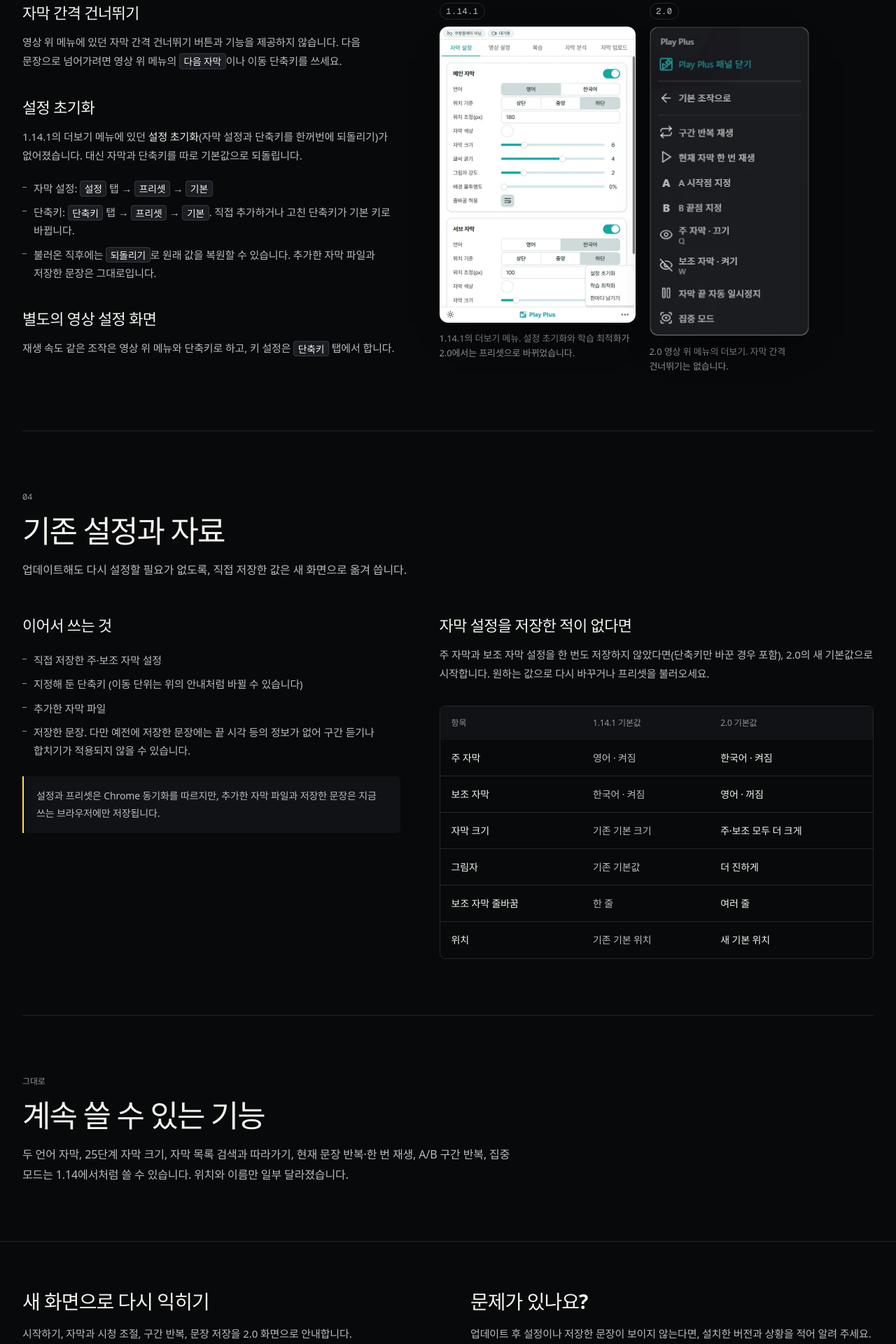
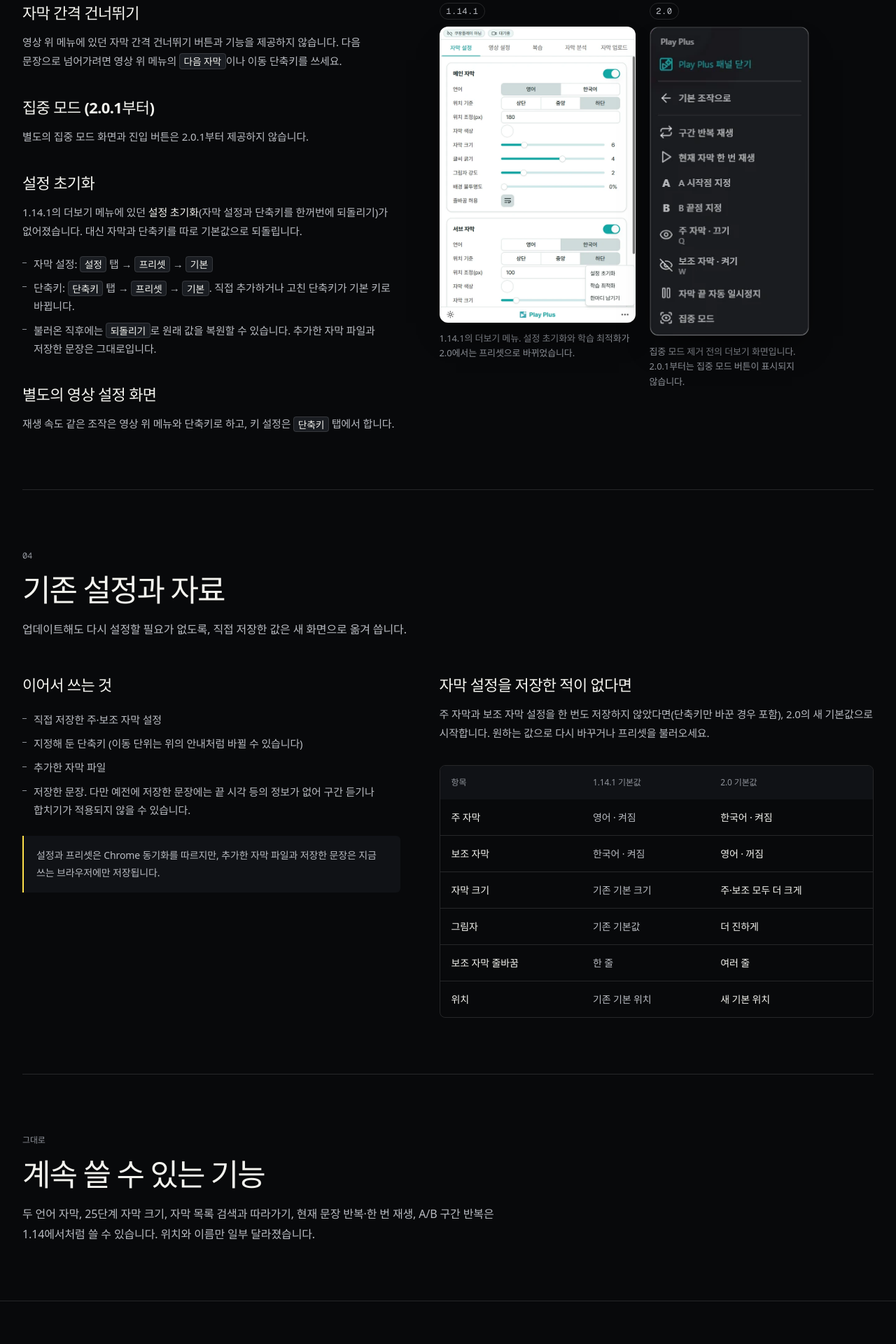
Before and after one commit to saramkim/saramkim.com, a Next.js app: page /play-plus/updates/2.0 in a window 1280 px wide. Shown: the part 4580-6500 px from the top of the page at 70% size. Built offline with nearby package versions, Linux system fonts and the light colour scheme; a web font is replaced by a local one.

Commit message:
docs: note focus mode removal in guides (#21)

```diff
--- a/app/play-plus/_guide/shots.ts
+++ b/app/play-plus/_guide/shots.ts
@@ -44,7 +44,7 @@ export const shots = {
   },
   videoMenuMore: {
     src: videoMenuMore,
-    alt: '영상 위 조작 메뉴의 더보기 화면. 기본 조작으로, 구간 반복 재생, 현재 자막 한 번 재생, A 시작점 지정, B 끝점 지정, 주 자막 끄기(Q), 보조 자막 켜기(W), 자막 끝 자동 일시정지, 집중 모드가 있습니다.',
+    alt: '집중 모드 제거 전의 영상 위 조작 메뉴 더보기 화면. 기본 조작으로, 구간 반복 재생, 현재 자막 한 번 재생, A 시작점 지정, B 끝점 지정, 주 자막 끄기(Q), 보조 자막 켜기(W), 자막 끝 자동 일시정지, 집중 모드가 있습니다.',
   },
   rangeSelected: {
     src: panelRangeSelected,
--- a/app/play-plus/guide/page.tsx
+++ b/app/play-plus/guide/page.tsx
@@ -220,7 +220,7 @@ export default function PlayPlusGuidePage() {
                 </li>
                 <li>
                   <Ui>더보기</Ui>: <Ui>구간 반복 재생</Ui>, <Ui>현재 자막 한 번 재생</Ui>, <Ui>A 시작점 지정</Ui>·
-                  <Ui>B 끝점 지정</Ui>, 주 자막·보조 자막 켜기·끄기, <Ui>자막 끝 자동 일시정지</Ui>, <Ui>집중 모드</Ui>
+                  <Ui>B 끝점 지정</Ui>, 주 자막·보조 자막 켜기·끄기, <Ui>자막 끝 자동 일시정지</Ui>
                 </li>
                 <li>
                   <Ui>자막 끝 자동 일시정지</Ui>를 켜면 주 자막 한 문장이 끝날 때마다 영상이 멈춥니다. 처음에는 꺼져
@@ -234,7 +234,7 @@ export default function PlayPlusGuidePage() {
                 size='compact'
                 caption='기본 메뉴. 패널이 열려 있어 첫 버튼이 패널 닫기로 보입니다. 단축키가 지정된 버튼에는 키가 함께 표시됩니다.'
               />
-              <ShotFigure shot={shots.videoMenuMore} size='compact' caption='더보기를 누른 화면. 기본 조작으로를 누르면 돌아갑니다.' />
+              <ShotFigure shot={shots.videoMenuMore} size='compact' caption='기본 조작으로를 누르면 돌아갑니다. 캡처의 집중 모드 버튼은 2.0.1부터 표시되지 않습니다.' />
               <ShotFigure
                 shot={shots.videoDualSubtitles}
                 size='wide'
--- a/app/play-plus/updates/2.0/page.tsx
+++ b/app/play-plus/updates/2.0/page.tsx
@@ -257,6 +257,10 @@ export default function PlayPlusUpdate20Page() {
                 영상 위 메뉴에 있던 자막 간격 건너뛰기 버튼과 기능을 제공하지 않습니다. 다음 문장으로 넘어가려면 영상 위
                 메뉴의 <Ui>다음 자막</Ui>이나 이동 단축키를 쓰세요.
               </p>
+              <h3 className='pt-4'>집중 모드 (2.0.1부터)</h3>
+              <p>
+                별도의 집중 모드 화면과 진입 버튼은 2.0.1부터 제공하지 않습니다.
+              </p>
               <h3 className='pt-4'>설정 초기화</h3>
               <p>
                 1.14.1의 더보기 메뉴에 있던 <strong>설정 초기화</strong>(자막 설정과 단축키를 한꺼번에 되돌리기)가
@@ -286,7 +290,7 @@ export default function PlayPlusUpdate20Page() {
                 badge='1.14.1'
                 caption='1.14.1의 더보기 메뉴. 설정 초기화와 학습 최적화가 2.0에서는 프리셋으로 바뀌었습니다.'
               />
-              <ShotFigure shot={shots.videoMenuMore} badge='2.0' size='compact' caption='2.0 영상 위 메뉴의 더보기. 자막 간격 건너뛰기는 없습니다.' />
+              <ShotFigure shot={shots.videoMenuMore} badge='2.0' size='compact' caption='집중 모드 제거 전의 더보기 화면입니다. 2.0.1부터는 집중 모드 버튼이 표시되지 않습니다.' />
             </ShotRow>
           </div>
         </section>
@@ -351,7 +355,7 @@ export default function PlayPlusUpdate20Page() {
             index='그대로'
             id='same'
             title='계속 쓸 수 있는 기능'
-            lead='두 언어 자막, 25단계 자막 크기, 자막 목록 검색과 따라가기, 현재 문장 반복·한 번 재생, A/B 구간 반복, 집중 모드는 1.14에서처럼 쓸 수 있습니다. 위치와 이름만 일부 달라졌습니다.'
+            lead='두 언어 자막, 25단계 자막 크기, 자막 목록 검색과 따라가기, 현재 문장 반복·한 번 재생, A/B 구간 반복은 1.14에서처럼 쓸 수 있습니다. 위치와 이름만 일부 달라졌습니다.'
           />
         </section>
       </div>
```
